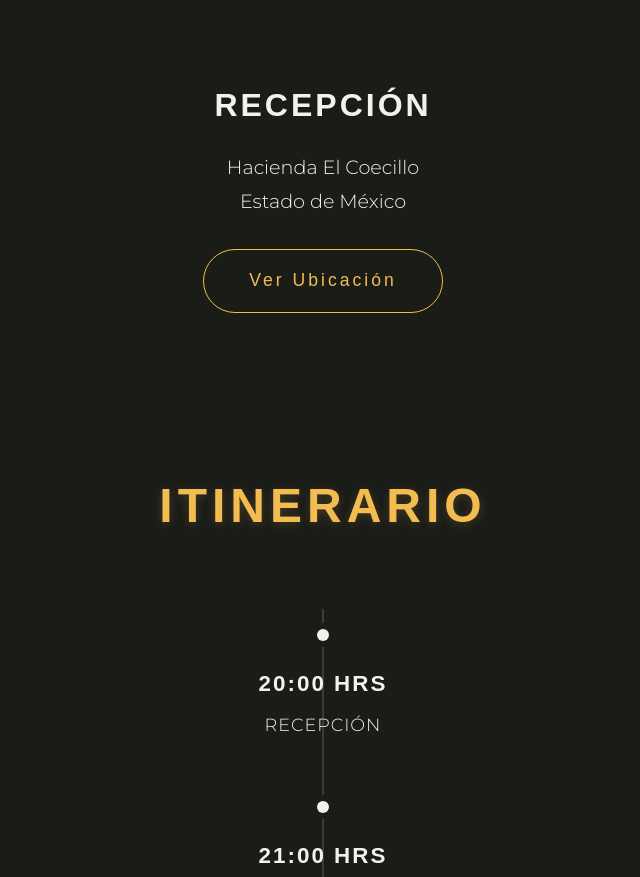
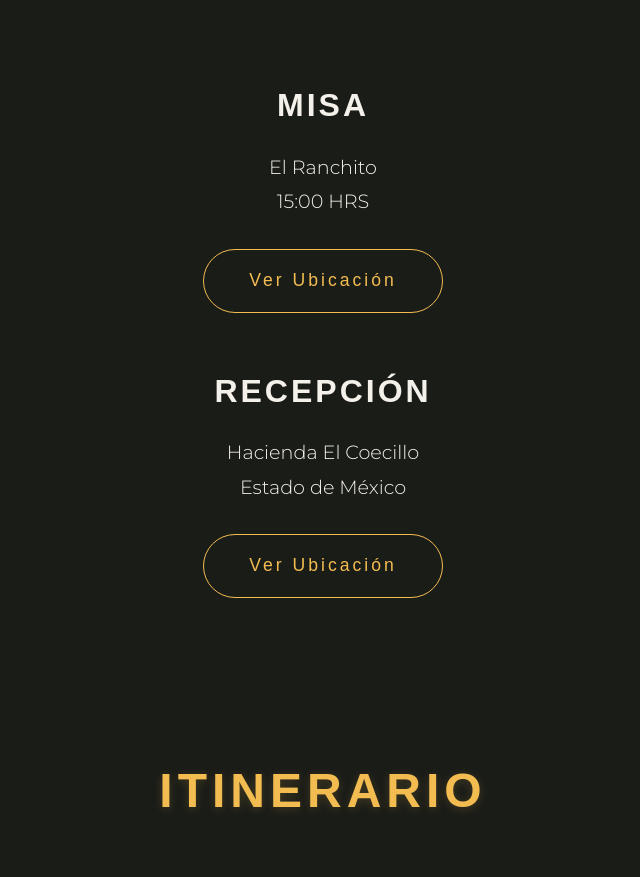
Before and after one commit to HOMERO-CHAVEZ-PRODUCTOR/NUTRICI-N, a plain HTML site: page index.html in a window 1280 px wide. Shown: the part 925-1802 px from the top of the page, without its empty margins (317-957 px from the left). Drawn offline with Linux system fonts and the light colour scheme; a web font is replaced by a local one.

Commit message:
index.html

```diff
--- a/index.html
+++ b/index.html
@@ -449,6 +449,12 @@
                 </div>
 
                 <div class="location-info reveal-node">
+                    <h3>MISA</h3>
+                    <p>El Ranchito<br>15:00 HRS</p>
+                    <a href="https://maps.app.goo.gl/pFWVaHnyxRzEczAP7" target="_blank" class="btn-gold">Ver Ubicación</a>
+                </div>
+
+                <div class="location-info reveal-node">
                     <h3>RECEPCIÓN</h3>
                     <p>Hacienda El Coecillo<br>Estado de México</p>
                     <a href="https://maps.app.goo.gl/uLUogboQ1cDZF6ft6" target="_blank" class="btn-gold">Ver Ubicación</a>
```
